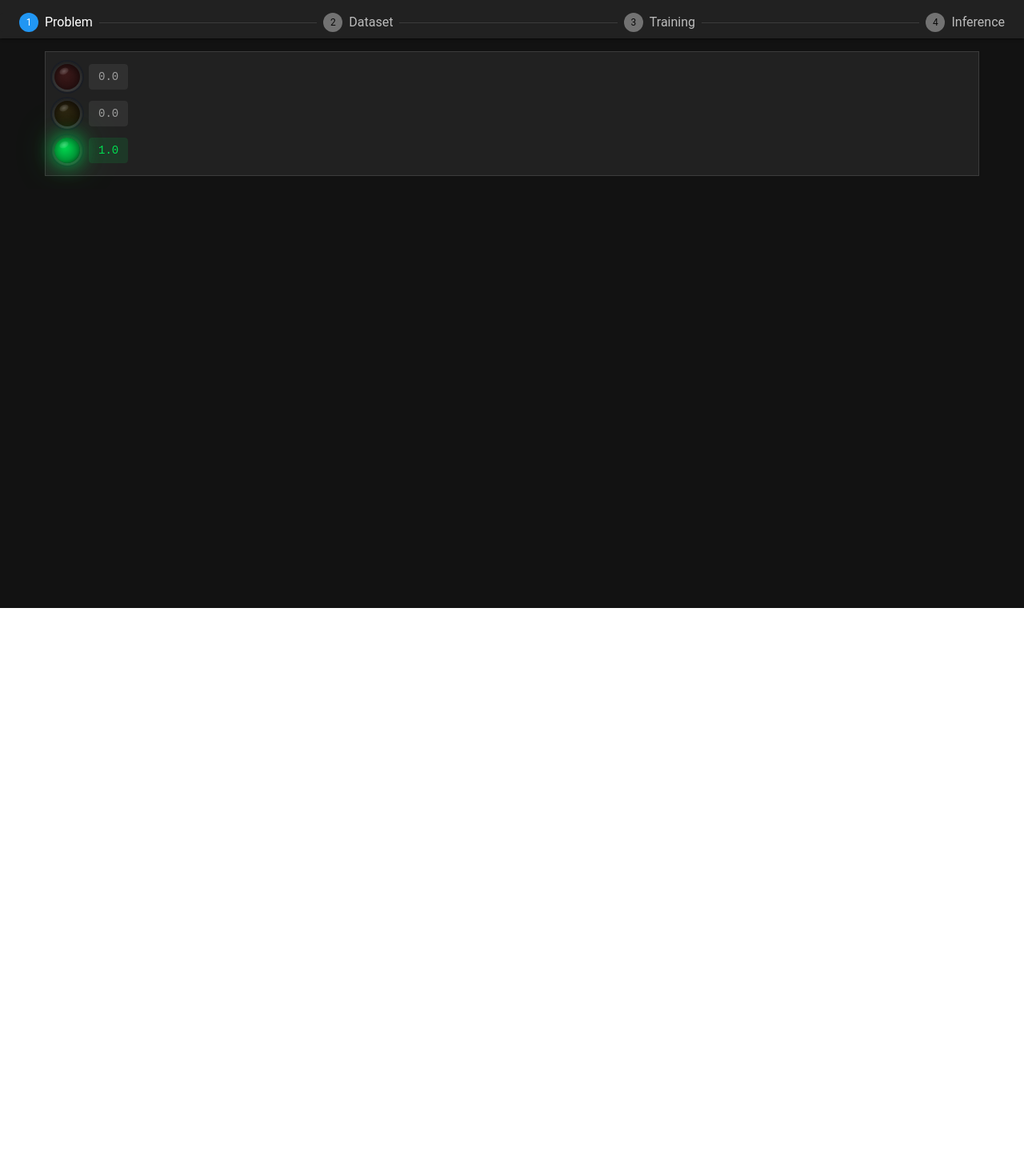
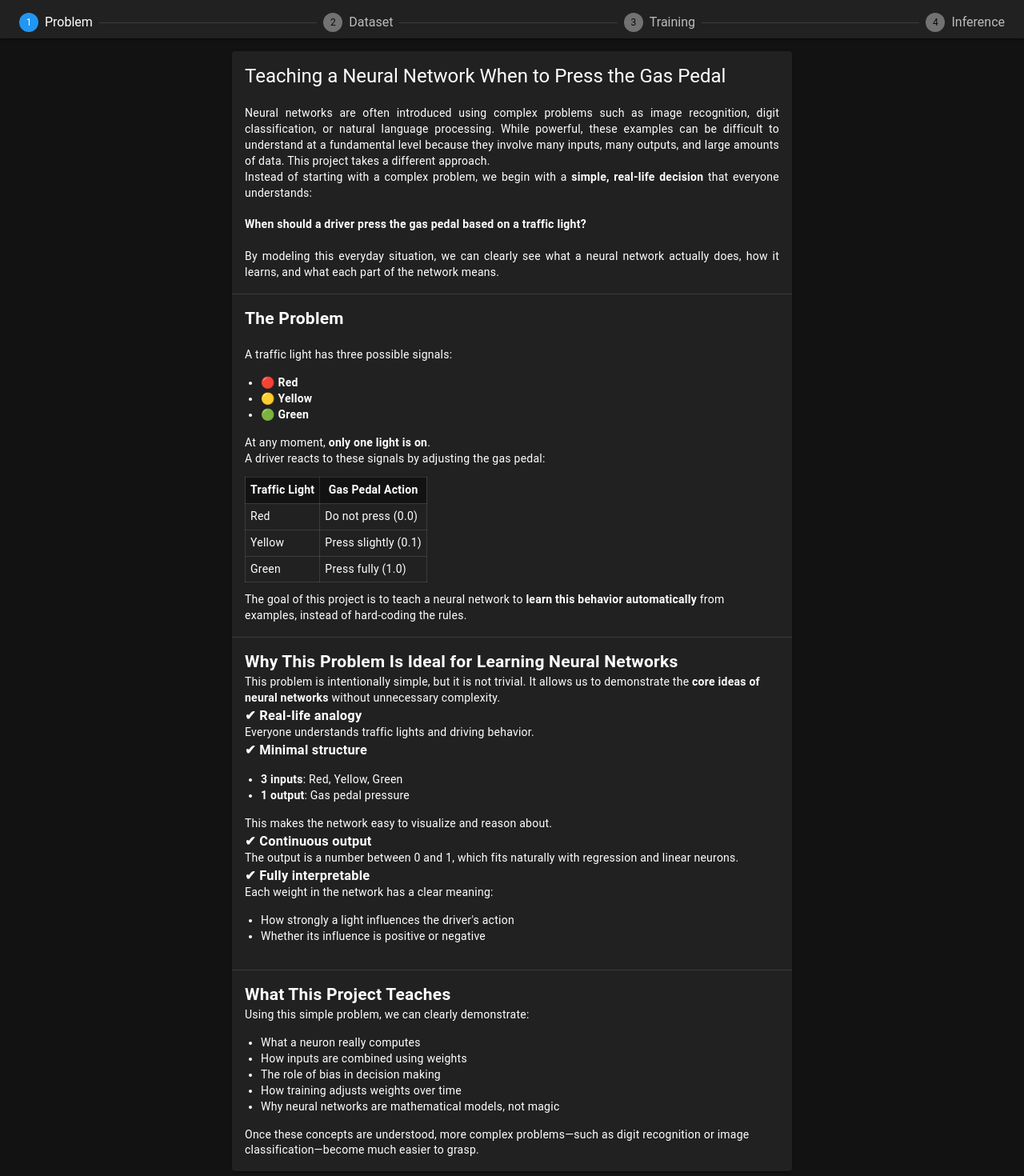
Before and after one commit to teknomistika/simple-neural-network-seven-segment-digit-recognition, a Vue app: page / in a window 1280 px wide. Shown: the part 40-1510 px from the top of the page at 80% size. Before the commit the page ends 800 px from the top, so only its background shows below. Built offline with nearby package versions, Linux system fonts and the light colour scheme; a small style sheet from the web is missing.

Commit message:
step1 OK

```diff
--- a/src/App.vue
+++ b/src/App.vue
@@ -5,7 +5,7 @@ const steps = Object.entries(import.meta.glob('./pages/*.vue', {
   eager: true,
   import: 'default'
 })).map(([k, v], i) => ({
-  value: i+1,
+  value: i + 1,
   title: k.match(/\/.+\d+(?<name>.+)\./).groups.name,
   is: v
 }))
@@ -28,7 +28,8 @@ watch(currentStep, (step) => {
         <VBtn :disabled="currentStep == steps.length" @click="++currentStep" append-icon="mdi-arrow-right">Next</VBtn>
       </template>
       <v-app-bar-title>
-        <h1 class="text-h6 text-center text-disabled text-truncate">A Simple Neural Network for Traffic Light Decisions
+        <h1 class="text-h6 text-center text-disabled text-truncate">A Simple Neural Network for Traffic Light
+          Decisions
         </h1>
       </v-app-bar-title>
       <template #extension>
@@ -37,7 +38,7 @@ watch(currentStep, (step) => {
             <VStepperHeader key="stepper-header">
               <template v-for="(step, i) of steps" :key="step.value">
                 <VDivider v-if="!!i" />
-                <VStepperItem color="primary" class="py-0" v-bind="step"></VStepperItem>
+                <VStepperItem color="primary" class="py-0" v-bind="step" />
               </template>
             </VStepperHeader>
           </VStepper>
@@ -52,6 +53,5 @@ watch(currentStep, (step) => {
         </VWindowItem>
       </VWindow>
     </v-main>
-
   </v-app>
 </template>
--- a/src/components/TrafficLight.vue
+++ b/src/components/TrafficLight.vue
@@ -1,7 +1,7 @@
 <template>
-    <VSheet class="pa-2 border ">
+    <VSheet class="pa-2 border">
         <!-- RED -->
-        <div v-for="(v, i) in values" :key="i" class="d-flex ga-2">
+        <div v-for="(v, i) in values" :key="i" class="d-flex ga-2 justify-center">
             <div class="light-socket py-1">
                 <div class="bezel" @click="values[i] = values[i] ? 0 : 1">
                     <div class="bulb" :style="getStyle(v, i)">
@@ -10,14 +10,16 @@
                 </div>
             </div>
             <div class="light-slider d-flex align-center">
-                <VSlider v-if="sliders" hide-details :min="0" :max="1" :step="0.1" v-model="values[i]">
+                <VSlider v-if="withSliders" :color="v > 0 ? lightColors[i] : 'grey'" hide-details :min="0"
+                    :max="1" :step="0.1" v-model="values[i]">
                     <template v-slot:append>
                         <v-text-field :step="0.1" :min="0" :max="1" v-model="values[i]" density="compact"
                             style="width: 80px" type="number" hide-details variant="outlined"
                             single-line></v-text-field>
                     </template>
                 </VSlider>
-                <VChip v-else  class="" :color="v > 0 ? lightColors[i] : 'grey'"  :value="true" label><code>{{ v.toFixed(1) }}</code></VChip>
+                <VChip v-else :color="v > 0 ? lightColors[i] : 'grey'" :value="true" label>
+                    <code>{{ v.toFixed(1) }}</code></VChip>
             </div>
         </div>
     </VSheet>
@@ -33,8 +35,6 @@ const offMap = [
   /* green */ 'radial-gradient(circle at 40% 35%, #0e2a18, #061208)',
 ]
 function getStyle(brightness: number, colorIndex: number) {
-    console.log('VALV', brightness, colorIndex);
-
     if (!brightness || brightness <= 0.09) {
         return {
             background: offMap[colorIndex],
@@ -66,7 +66,7 @@ import { computed, ref, watch } from 'vue';
 const model = defineModel<number[]>({
     default: [0, 0, 1]
 })
-defineProps<{ sliders?: boolean }>()
+defineProps<{ withSliders?: boolean }>()
 
 const values = ref(Array(3).fill(0).map((_, i) => model.value[i] ?? 0))
 // const styles = ref(Array(3).fill(0).map((_, i) => getStyle(values.value[i], i)))
@@ -80,10 +80,9 @@ watch(values, (changes) => {
 
 <style>
 /* TRAFFIC LIGHT HOUSING */
-.light-slider {
+.light-slider:has(.v-slider) {
     flex: 1;
 }
-
 .light-socket {
     position: relative;
     display: flex;
--- a/src/pages/Step1Problem.vue
+++ b/src/pages/Step1Problem.vue
@@ -1,11 +1,139 @@
 <script setup lang="ts">
-import TrafficLight from '@/components/TrafficLight.vue';
-
 
 </script>
 
 <template>
     <v-container>
-        <traffic-light/>
+        <!-- <traffic-light with-sliders /> -->
+        <v-card max-width="700px" class="ma-auto">
+            <v-card-text class="text-justify">
+                <h1 class="text-h5">Teaching a Neural Network When to Press the Gas Pedal</h1>
+                <br />
+                <p>Neural networks are often introduced using complex problems such as image recognition, digit
+                    classification, or natural language processing. While powerful, these examples can be difficult to
+                    understand at a fundamental level because they involve many inputs, many outputs, and large amounts
+                    of data. This project takes a different approach.</p>
+                <p>Instead of starting with a complex problem, we begin with a <strong>simple, real-life
+                        decision</strong> that everyone understands:</p>
+                <br />
+                <blockquote>
+                    <strong>When should a driver press the gas pedal based on a traffic light?</strong>
+                </blockquote>
+                <br />
+                <p>By modeling this everyday situation, we can clearly see what a neural network actually does, how it
+                    learns, and what each part of the network means.</p>
+            </v-card-text>
+            <VDivider />
+            <v-card-text>
+                <h2>The Problem</h2>
+                <br />
+                <p>A traffic light has three possible signals:</p>
+                <ul>
+                    <li>🔴 <strong>Red</strong></li>
+                    <li>🟡 <strong>Yellow</strong></li>
+                    <li>🟢 <strong>Green</strong></li>
+                </ul>
+
+                <p>At any moment, <strong>only one light is on</strong>.</p>
+
+                <p>A driver reacts to these signals by adjusting the gas pedal:</p>
+
+                <table border="1" style="border-collapse: collapse;" class="my-3 border">
+                    <thead>
+                        <tr>
+                            <th>Traffic Light</th>
+                            <th>Gas Pedal Action</th>
+                        </tr>
+                    </thead>
+                    <tbody>
+                        <tr>
+                            <td>Red</td>
+                            <td>Do not press (0.0)</td>
+                        </tr>
+                        <tr>
+                            <td>Yellow</td>
+                            <td>Press slightly (0.1)</td>
+                        </tr>
+                        <tr>
+                            <td>Green</td>
+                            <td>Press fully (1.0)</td>
+                        </tr>
+                    </tbody>
+                </table>
+
+                <p>The goal of this project is to teach a neural network to <strong>learn this behavior
+                        automatically</strong> from examples, instead of hard-coding the rules.</p>
+            </v-card-text>
+
+            <VDivider />
+            <v-card-text>
+                <h2>Why This Problem Is Ideal for Learning Neural Networks</h2>
+
+                <p>This problem is intentionally simple, but it is not trivial. It allows us to demonstrate the
+                    <strong>core
+                        ideas of neural networks</strong> without unnecessary complexity.
+                </p>
+
+                <h3>✔ Real-life analogy</h3>
+
+                <p>Everyone understands traffic lights and driving behavior.</p>
+
+                <h3>✔ Minimal structure</h3>
+
+                <ul>
+                    <li><strong>3 inputs</strong>: Red, Yellow, Green</li>
+                    <li><strong>1 output</strong>: Gas pedal pressure</li>
+                </ul>
+
+                <p>This makes the network easy to visualize and reason about.</p>
+
+                <h3>✔ Continuous output</h3>
+
+                <p>The output is a number between 0 and 1, which fits naturally with regression and linear neurons.</p>
+
+                <h3>✔ Fully interpretable</h3>
+
+                <p>Each weight in the network has a clear meaning:</p>
+
+                <ul>
+                    <li>How strongly a light influences the driver's action</li>
+                    <li>Whether its influence is positive or negative</li>
+                </ul>
+            </v-card-text>
+            <VDivider />
+            <v-card-text>
+                <h2>What This Project Teaches</h2>
+
+                <p>Using this simple problem, we can clearly demonstrate:</p>
+
+                <ul>
+                    <li>What a neuron really computes</li>
+                    <li>How inputs are combined using weights</li>
+                    <li>The role of bias in decision making</li>
+                    <li>How training adjusts weights over time</li>
+                    <li>Why neural networks are mathematical models, not magic</li>
+                </ul>
+
+                <p>Once these concepts are understood, more complex problems—such as digit recognition or image
+                    classification—become much easier to grasp.</p>
+
+            </v-card-text>
+        </v-card>
     </v-container>
 </template>
+
+<style scoped>
+ul {
+    margin-left: 20px;
+    padding: 15px 0px;
+}
+
+th {
+    background-color: rgb(var(--v-theme-background))
+}
+
+td,
+th {
+    padding: 6px;
+}
+</style>
```
